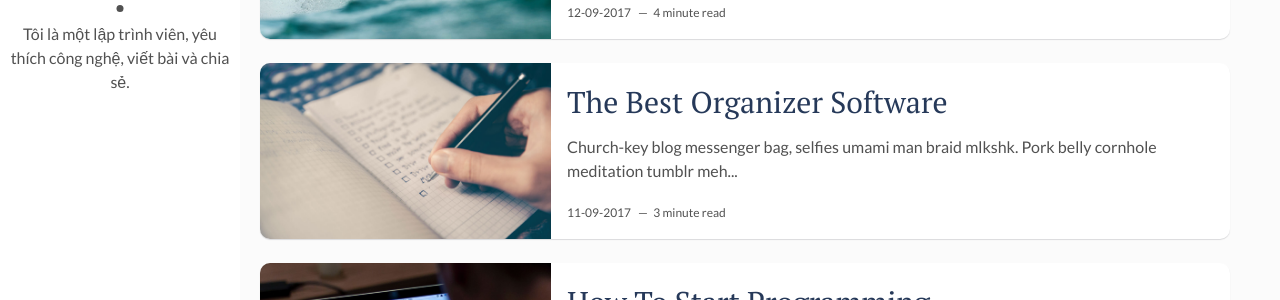
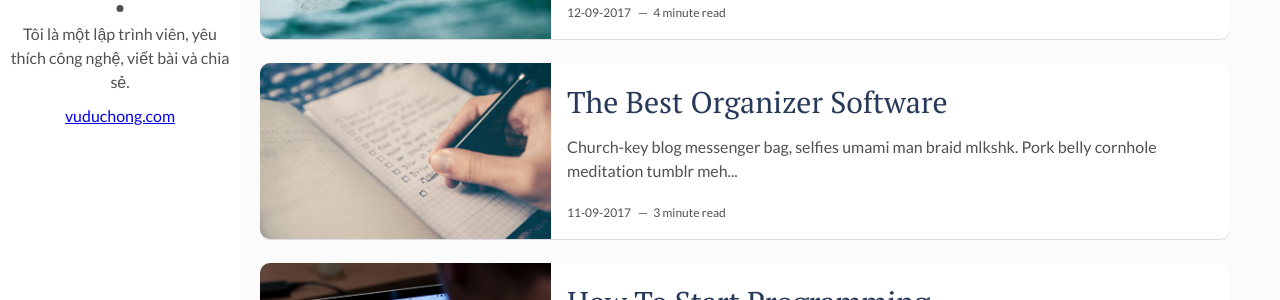
Before and after one commit to tinhyeucongnghe/tinhyeucongnghe.github.io, a Jekyll site: the page built from index.html, in a window 1280 px wide. Shown: the part 157-457 px from the top of the page. Built offline with Jekyll 4.4.1, drawn with Linux system fonts in a browser that asks for light colours; the list of posts is cut into pages by our own code.

Commit message:
Update main.html

```diff
--- a/_layouts/main.html
+++ b/_layouts/main.html
@@ -10,6 +10,7 @@ layout: default
       </div>
       <div class="author-name">{{site.author}}</div>
       <p>{{site.about-author}}</p>
+      <a href="http://vuduchong.com">vuduchong.com</a>
     </div>
   </header> <!-- End Header -->
   <footer>
```
